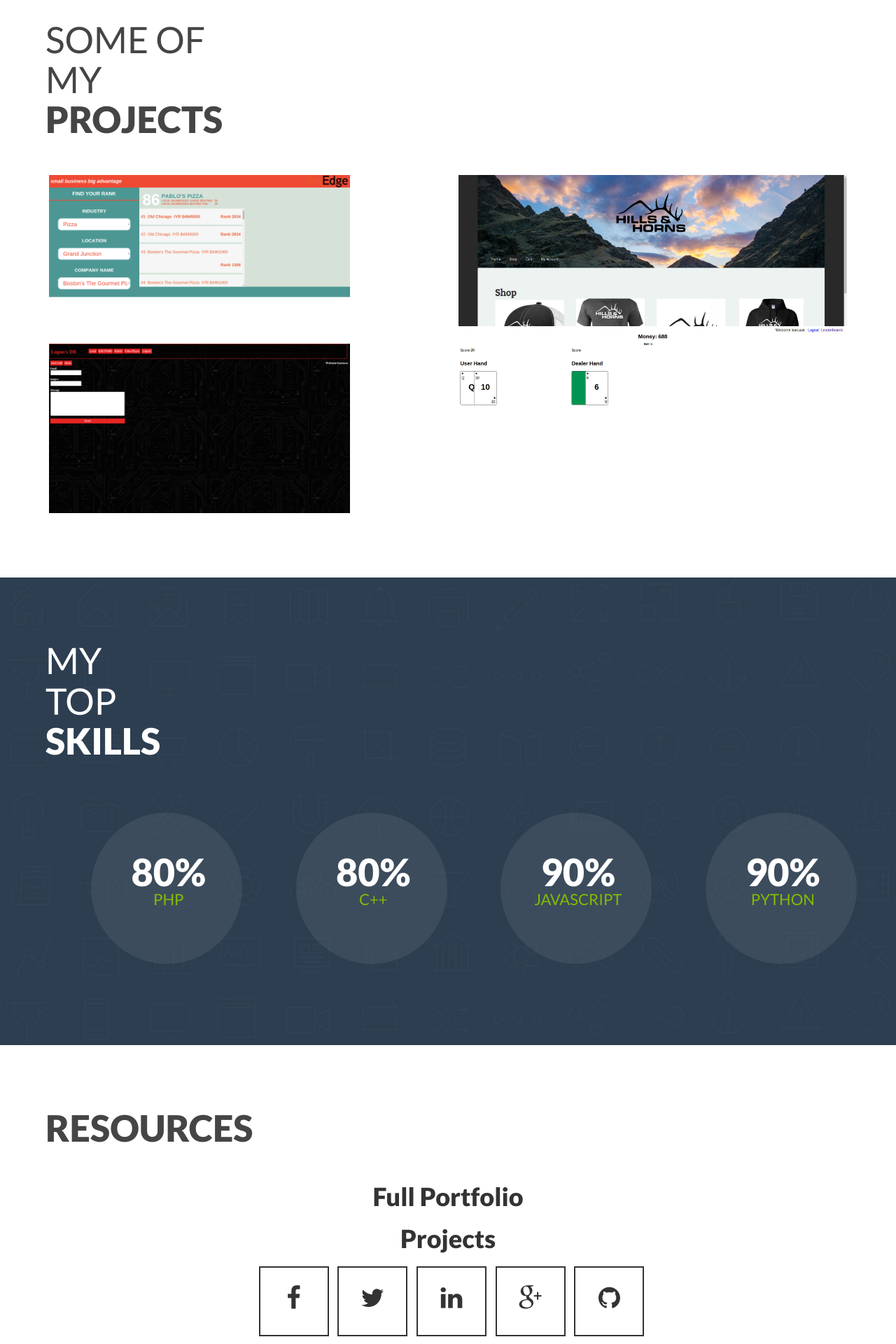
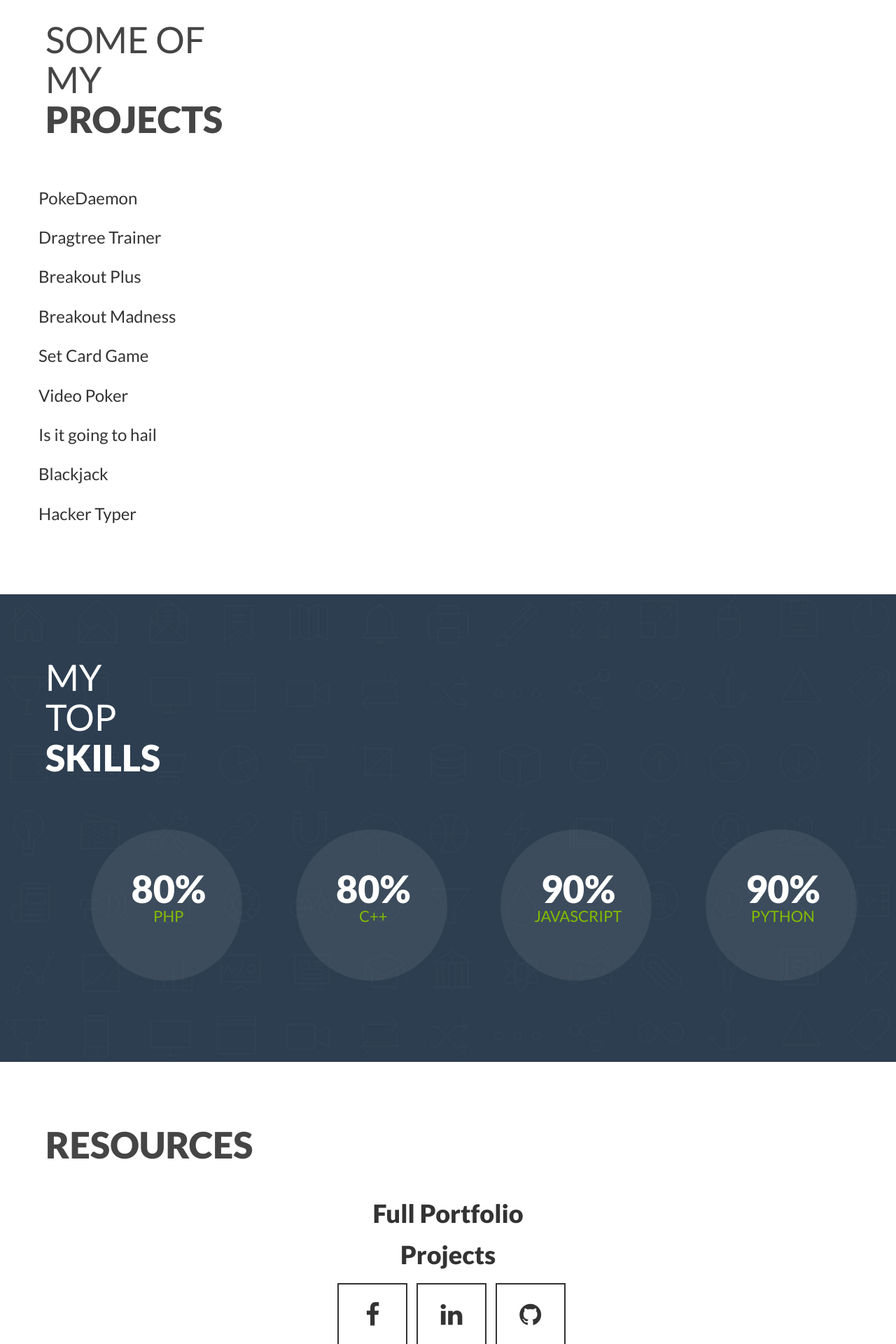
Before and after one commit to lsaruwat/personal_website, a PHP site: page /index.html in a window 1280 px wide. Shown: the part 1905-3825 px from the top of the page at 70% size. Run offline with PHP 8.4, Linux system fonts and the light colour scheme; some libraries are stand-ins or nearby versions.

Commit message:
updating projects to just links and syling them

```diff
--- a/assets/css/main.css
+++ b/assets/css/main.css
@@ -725,3 +725,7 @@ ul.social-icon.resources{
   background-image: none;
   color: #333;
 }
+
+.container.projects .row.link{
+  padding: 0px;
+}
--- a/index.html
+++ b/index.html
@@ -200,34 +200,36 @@
     <div class="container">
       <div class="row">
         <h1 class="section-title wow fadeInLeft animated" data-wow-delay=".05s">Some of <br>My <br><span>Projects</span></h1>
-        <div class="col-md-6 col-lg-6 grid-left wow fadeInLeft animated" data-wow-delay=".05s">
-          <div class="large">
-            <img src="assets/img/work/gocode.jpg" alt="">
-            <div class="overlay">
-              <a href="assets/img/work/gocode.png" data-lightbox="img1"><i class="fa fa-search"></i></a>
-            </div>
+        <div class="container projects">
+          <div class="row link">
+            <a href="/pokedaemon/pokedaemon.html"><h3>PokeDaemon</h3></a>
           </div>
-          <div class="large">
-            <img src="assets/img/work/lmail.jpg" alt="">
-            <div class="overlay">
-               <a href="assets/img/work/lmail.png" data-lightbox="img2"><i class="fa fa-search"></i></a>
-            </div>
+          <div class="row link">
+            <a href="/dragtree/dragTree.html"><h3>Dragtree Trainer</h3></a>
           </div>
-        </div>
-        <div class="col-md-6 grid-right wow fadeInRight animated" data-wow-delay=".06s">
-          <div class="grid-box large">
-            <img src="assets/img/work/hills.jpg" alt="">
-            <div class="overlay">
-               <a href="assets/img/work/hills.png" data-lightbox="img4"><i class="fa fa-search"></i></a>
-            </div>
+          <div class="row link">
+            <a href="/ecmascript6/breakoutPlus.php"><h3>Breakout Plus</h3></a>
           </div>
-          <div class="grid-box large">
-            <img src="assets/img/work/blackjack.jpg" alt="">
-            <div class="overlay">
-               <a href="assets/img/work/blackjack.png" data-lightbox="img5"><i class="fa fa-search"></i></a>
-            </div>
+          <div class="row link">
+            <a href="/ecmascript6/breakout.php"><h3>Breakout Madness</h3></a>
           </div>
-        </div>
+            <div class="row link">
+            <a href="/set/setGame.php"><h3>Set Card Game</h3></a>
+          </div>
+          <div class="row link">
+            <a href="/canvas_poker/poker.html"><h3>Video Poker</h3></a>
+          </div>
+          <div class="row link">
+            <a href="/hail/weather.html"><h3>Is it going to hail</h3></a>
+          </div>
+          <div class="row link">
+            <a href="/blackjack/cards.html"><h3>Blackjack</h3></a>
+          </div>
+          <div class="row link">
+            <a href="/hackerTyper/hacker.html"><h3>Hacker Typer</h3></a>
+          </div>
+      </div>
+<div class="container">
       </div>
     </div>
   </section>
@@ -297,9 +299,7 @@
           <div class="social-big">
             <ul class="social-icon resources">
               <li><a href="https://www.facebook.com/lsaruwatari" target="_blank"><i class="fa fa-facebook"></i></a></li>
-              <li><a href="https://twitter.com/Skippysnax" target="_blank"><i class="fa fa-twitter"></i></a></li>
               <li><a href="https://www.linkedin.com/in/logan-saruwatari-68234295" target="_blank"><i class="fa fa-linkedin"></i></a></li>
-              <li><a href="https://plus.google.com/105869259206835764831/posts" target="_blank"><i class="fa fa-google-plus"></i></a></li>
               <li><a href="https://github.com/lsaruwat" target="_blank"><i class="fa fa-github"></i></a></li>
             </ul>
             </div>
--- a/projects.html
+++ b/projects.html
@@ -62,5 +62,10 @@ body{
     <a href="/hackerTyper/hacker.html">Hacker Typer</a>
   </div>
 </div>
+<div class="container">
+  <div class="row link">
+    <a href="/">Home</a>
+  </div>
+</div>
 </body>
 </html>
```
